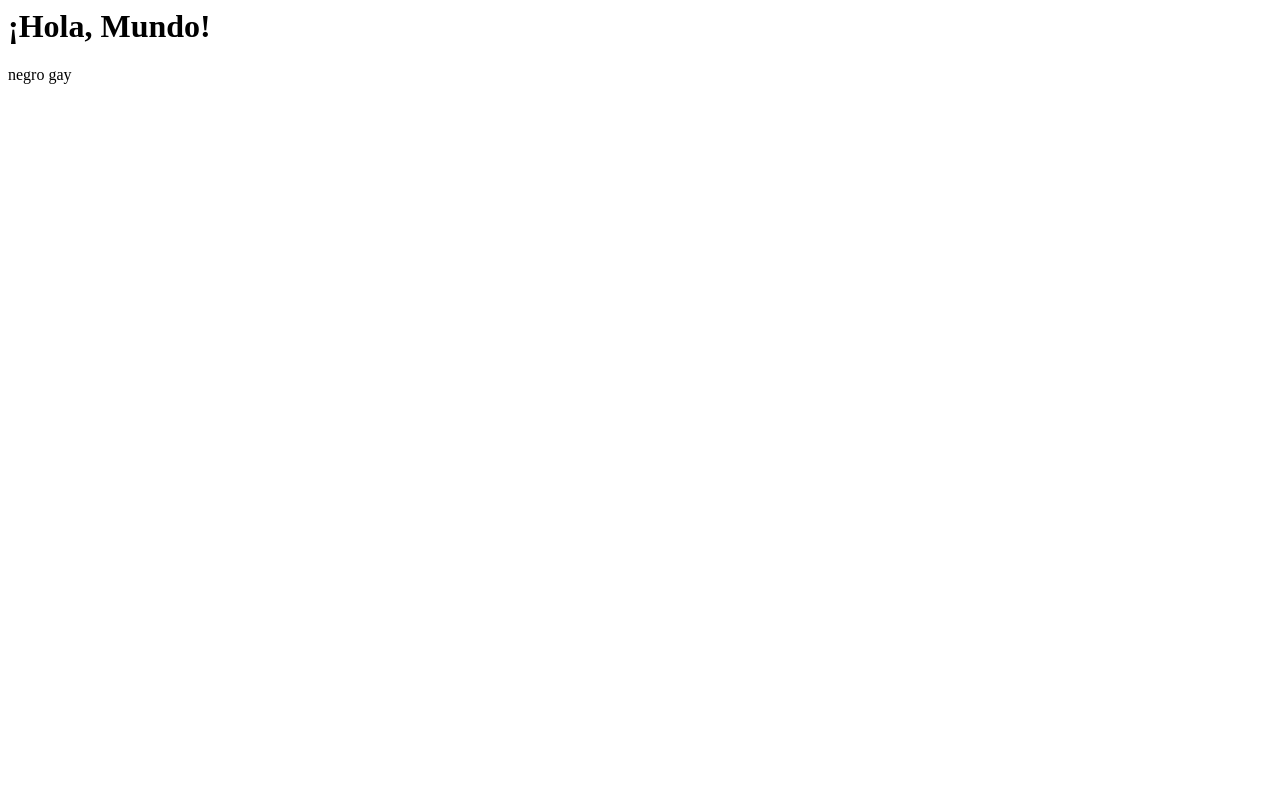
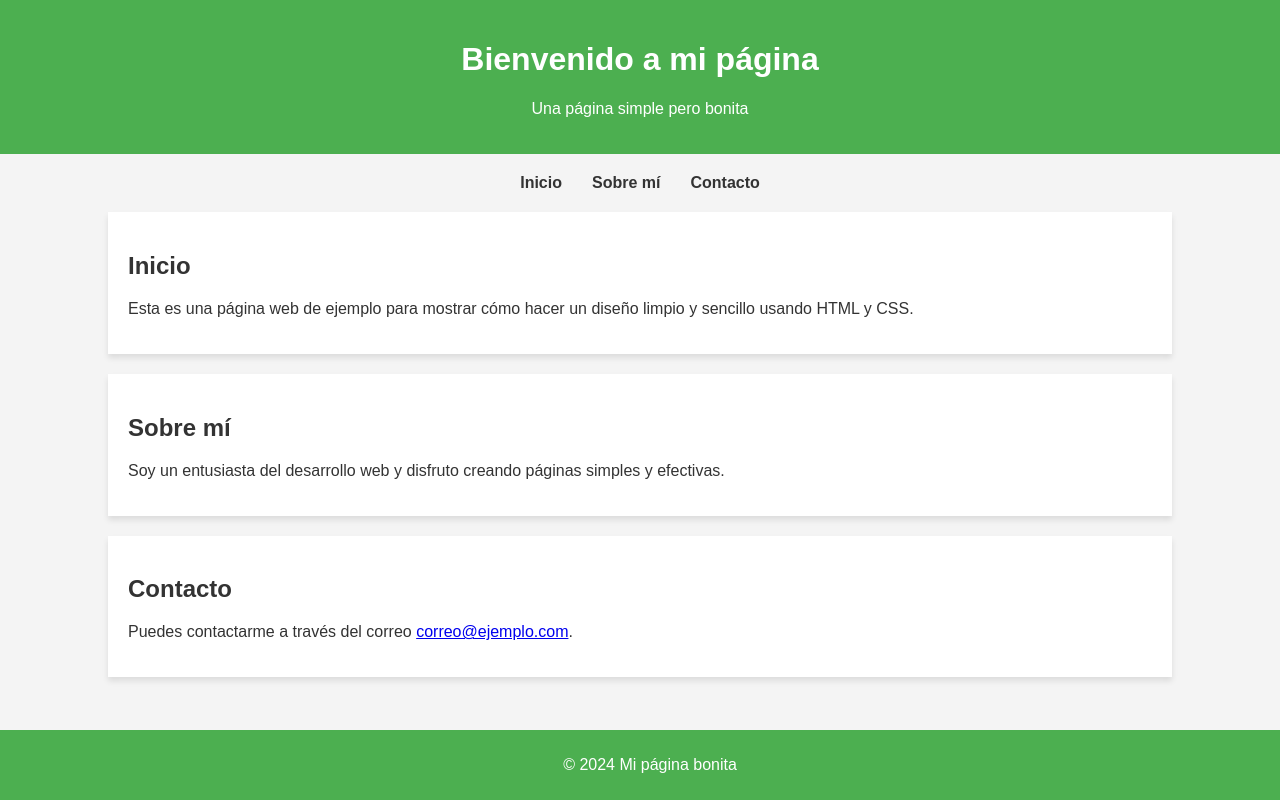
Before and after one commit to Emmanuel77B/emanuel, a plain HTML site: page index.html in a window 1280 px wide. Drawn offline with Linux system fonts and the light colour scheme.

Commit message:
Update index.html

```diff
--- a/index.html
+++ b/index.html
@@ -1,9 +1,85 @@
+<!DOCTYPE html>
 <html lang="es">
 <head>
-    <title>Página Simple</title>
+    <meta charset="UTF-8">
+    <meta name="viewport" content="width=device-width, initial-scale=1.0">
+    <meta http-equiv="X-UA-Compatible" content="ie=edge">
+    <title>Página Bonita</title>
+    <style>
+        body {
+            font-family: 'Arial', sans-serif;
+            background-color: #f4f4f4;
+            color: #333;
+            margin: 0;
+            padding: 0;
+        }
+        header {
+            background-color: #4CAF50;
+            color: white;
+            padding: 20px;
+            text-align: center;
+        }
+        nav {
+            display: flex;
+            justify-content: center;
+            margin: 20px 0;
+        }
+        nav a {
+            margin: 0 15px;
+            text-decoration: none;
+            color: #333;
+            font-weight: bold;
+        }
+        nav a:hover {
+            color: #4CAF50;
+        }
+        section {
+            padding: 20px;
+            background-color: white;
+            margin: 20px auto;
+            width: 80%;
+            box-shadow: 0px 4px 6px rgba(0, 0, 0, 0.1);
+        }
+        footer {
+            background-color: #4CAF50;
+            color: white;
+            text-align: center;
+            padding: 10px;
+            position: absolute;
+            bottom: 0;
+            width: 100%;
+        }
+    </style>
 </head>
 <body>
-    <h1>¡Hola, Mundo!</h1>
-    <p>negro gay</p>
+    <header>
+        <h1>Bienvenido a mi página</h1>
+        <p>Una página simple pero bonita</p>
+    </header>
+
+    <nav>
+        <a href="#inicio">Inicio</a>
+        <a href="#sobre">Sobre mí</a>
+        <a href="#contacto">Contacto</a>
+    </nav>
+
+    <section id="inicio">
+        <h2>Inicio</h2>
+        <p>Esta es una página web de ejemplo para mostrar cómo hacer un diseño limpio y sencillo usando HTML y CSS.</p>
+    </section>
+
+    <section id="sobre">
+        <h2>Sobre mí</h2>
+        <p>Soy un entusiasta del desarrollo web y disfruto creando páginas simples y efectivas.</p>
+    </section>
+
+    <section id="contacto">
+        <h2>Contacto</h2>
+        <p>Puedes contactarme a través del correo <a href="mailto:correo@ejemplo.com">correo@ejemplo.com</a>.</p>
+    </section>
+
+    <footer>
+        <p>&copy; 2024 Mi página bonita</p>
+    </footer>
 </body>
 </html>
```
